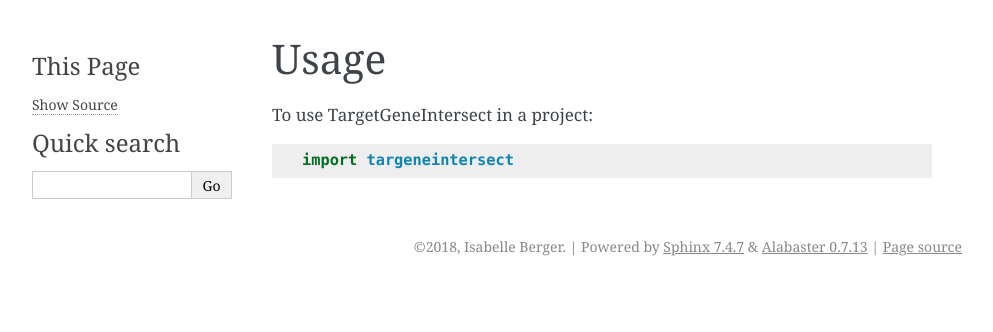
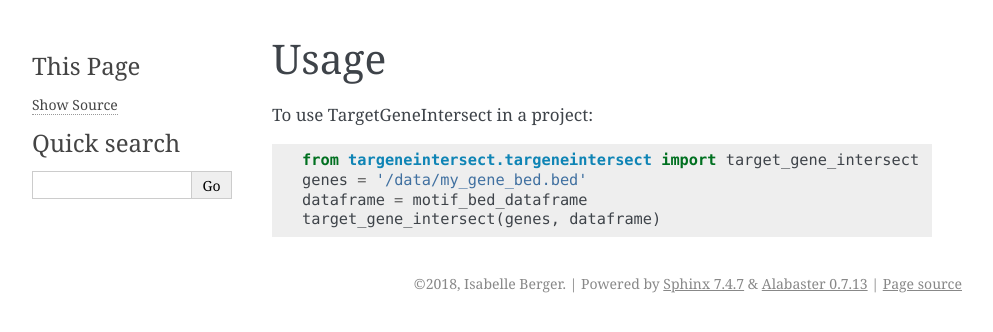
Before and after one commit to isabelleberger/targeneintersect, a Sphinx documentation site: the page built from docs/usage.rst, in a window 1280 px wide. Shown: the top 332 px of the page, without its empty margins (148-1141 px from the left). Built offline with Sphinx 7.4.7, drawn with Linux system fonts in a browser that asks for light colours.

Commit message:
updates to documentation

```diff
--- a/docs/usage.rst
+++ b/docs/usage.rst
@@ -4,4 +4,7 @@ Usage
 
 To use TargetGeneIntersect in a project::
 
-    import targeneintersect
+    from targeneintersect.targeneintersect import target_gene_intersect
+    genes = '/data/my_gene_bed.bed'
+    dataframe = motif_bed_dataframe
+    target_gene_intersect(genes, dataframe)
```
Also changed, not shown: README.rst (+2 -6 lines), 1 other file.
